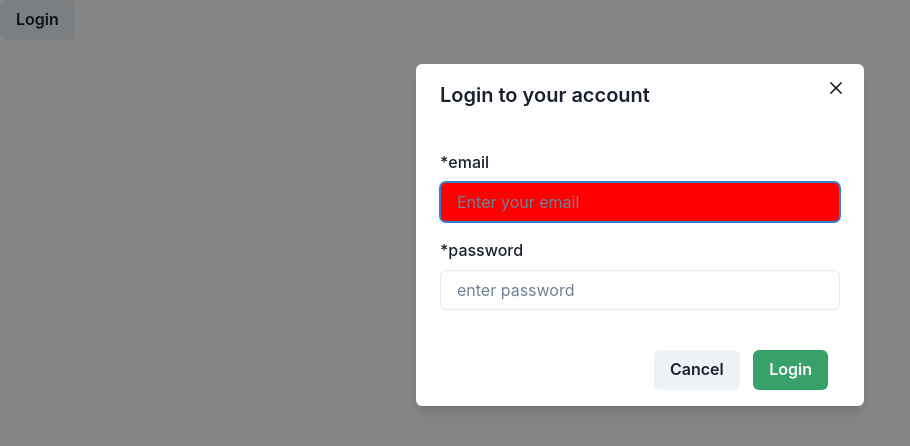
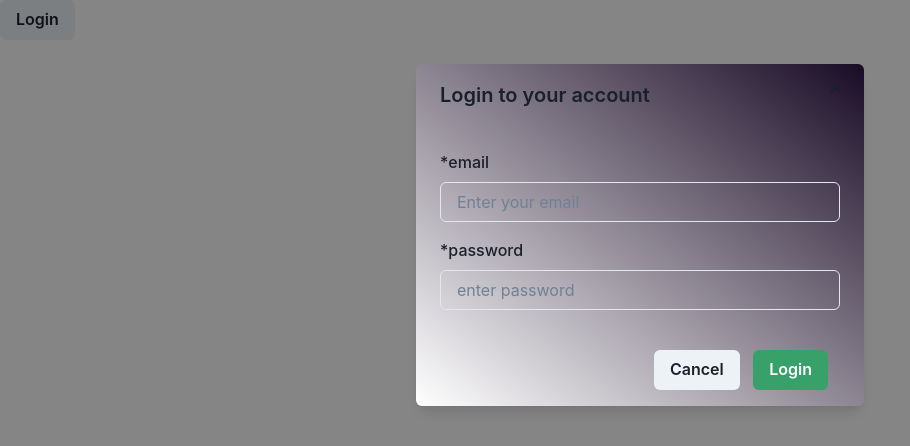
Before and after one commit to dilasathapa/sochub, a React (Vite) app in the folder FRONTEND/socials/: page / in a window 1280 px wide. Both pictures are taken after a click on the button "Login". Shown: the top 446 px of the page, without its empty margins (0-910 px from the left). Built offline with nearby package versions, Linux system fonts and the light colour scheme.

Commit message:
added chakra UI

```diff
--- a/FRONTEND/socials/src/Components/Auth/Login.jsx
+++ b/FRONTEND/socials/src/Components/Auth/Login.jsx
@@ -81,13 +81,13 @@ function LoginForm() {
                 onClose={onClose}
             >
                 <ModalOverlay />
-                <ModalContent  >
+                <ModalContent bgGradient="linear(to-bl, #190B25, #fff)" >
                     <ModalHeader>Login to your account</ModalHeader>
                     <ModalCloseButton />
                     <ModalBody pb={6}>
                         <FormControl mt={4}>
                             <FormLabel>*email</FormLabel>
-                            <Input ref={initialRef} sx={{backgroundColor : "red"}} placeholder='Enter your email' type="email" name="email"
+                            <Input variant="outline" placeholder='Enter your email' type="email" name="email"
                                 onChange={handleChange} />
                         </FormControl>
 
```
